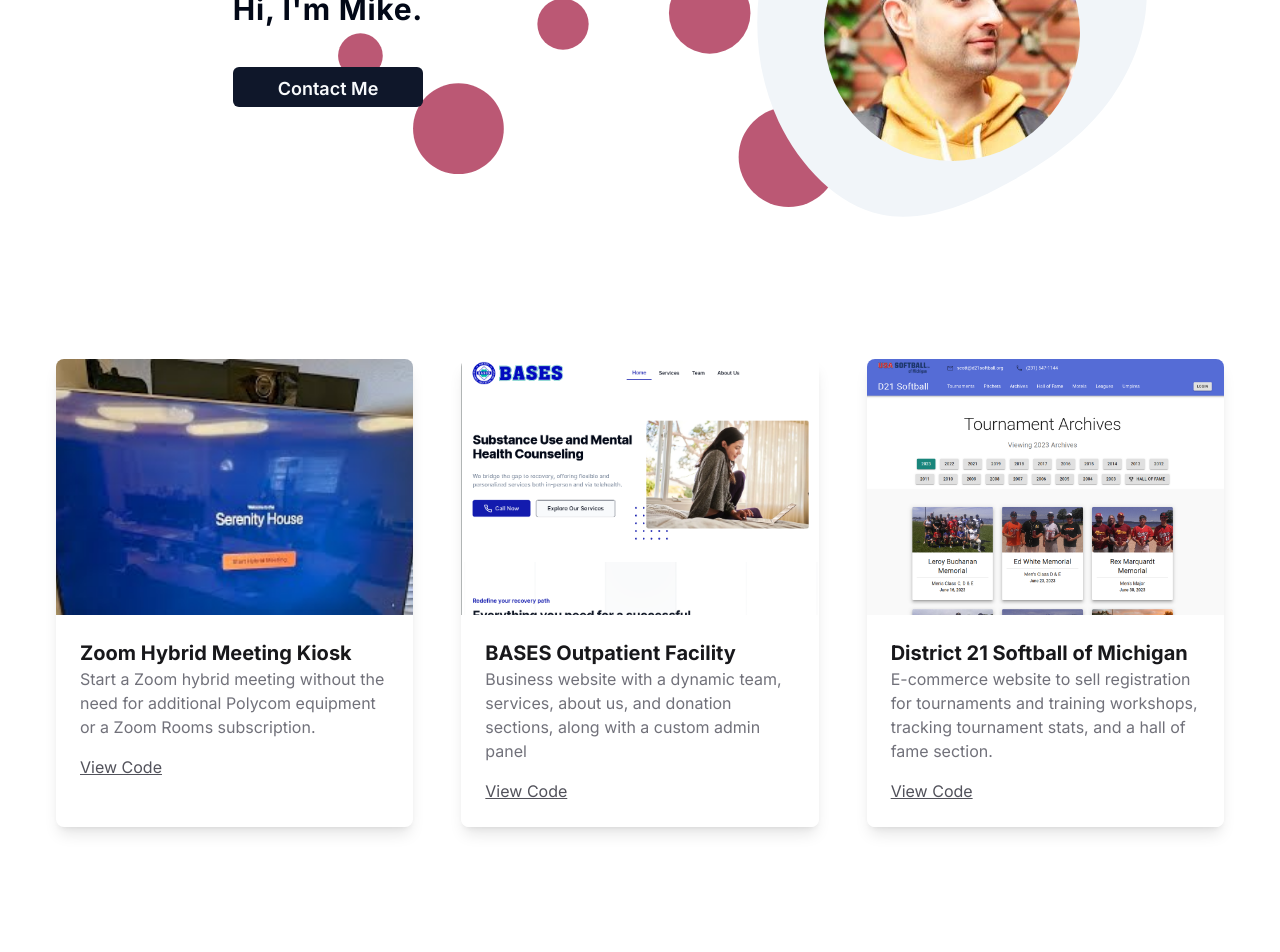
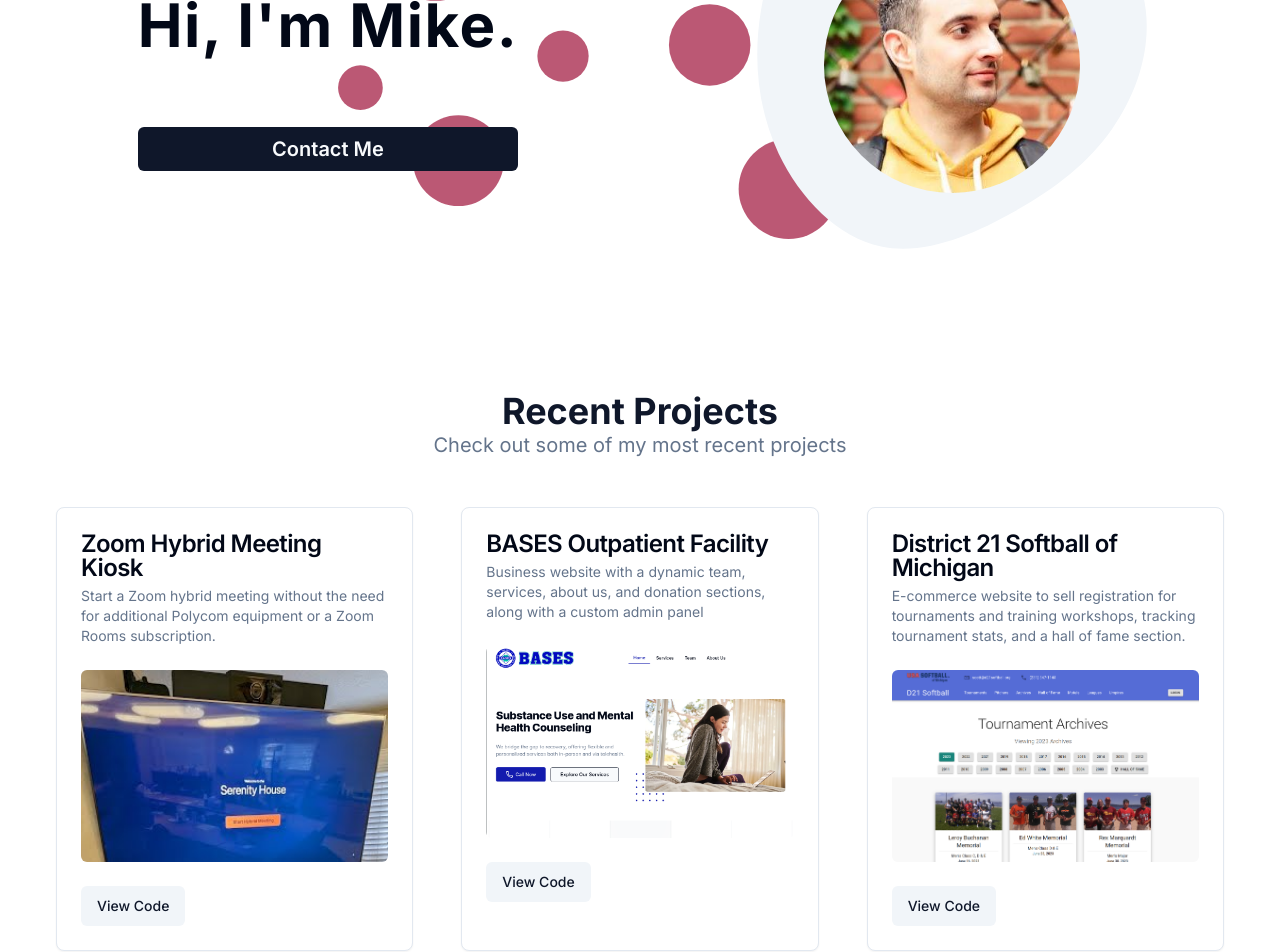
Before and after one commit to mikecebul/next-portfolio, a Next.js app: page / in a window 1280 px wide. Shown: the part 260-1212 px from the top of the page. Built offline with nearby package versions, Linux system fonts and the light colour scheme.

Commit message:
Chore: add shadcn styling for projects

```diff
--- a/package.json
+++ b/package.json
@@ -9,6 +9,7 @@
     "lint": "next lint"
   },
   "dependencies": {
+    "@radix-ui/react-aspect-ratio": "^1.0.3",
     "@radix-ui/react-dropdown-menu": "^2.0.6",
     "@radix-ui/react-navigation-menu": "^1.1.4",
     "@radix-ui/react-slot": "^1.0.2",
--- a/src/_components/main-nav.tsx
+++ b/src/_components/main-nav.tsx
@@ -19,8 +19,8 @@ export function MainNav() {
   const currentPathName = usePathname();
 
   return (
-    <div className="flex justify-center items-center py-8 container relative">
-      <p className="text-xl font-bold absolute left-8">MikeCebul</p>
+    <div className="flex justify-center items-center py-12 container relative">
+      <p className="text-xl font-bold absolute left-8 lg:left-16">MikeCebul</p>
       <NavigationMenu className="justify-around">
         <NavigationMenuList className="hidden">
           {siteConfig.NavLinks.map((item) => (
@@ -38,7 +38,7 @@ export function MainNav() {
           ))}
         </NavigationMenuList>
       </NavigationMenu>
-      <div className="absolute right-8">
+      <div className="absolute right-8 lg:right-16">
         <ModeToggle />
       </div>
     </div>
--- a/src/_components/mode-toggle.tsx
+++ b/src/_components/mode-toggle.tsx
@@ -18,7 +18,7 @@ export function ModeToggle() {
   return (
     <DropdownMenu>
       <DropdownMenuTrigger asChild>
-        <Button variant="outline" size="icon">
+        <Button variant="outline" size="sm">
           <Sun className="h-[1.2rem] w-[1.2rem] rotate-0 scale-100 transition-all dark:-rotate-90 dark:scale-0" />
           <Moon className="absolute h-[1.2rem] w-[1.2rem] rotate-90 scale-0 transition-all dark:rotate-0 dark:scale-100" />
           <span className="sr-only">Toggle theme</span>
--- /dev/null
+++ b/src/_components/ui/aspect-ratio.tsx
@@ -0,0 +1,7 @@
+"use client"
+
+import * as AspectRatioPrimitive from "@radix-ui/react-aspect-ratio"
+
+const AspectRatio = AspectRatioPrimitive.Root
+
+export { AspectRatio }
--- a/src/_components/ui/button.tsx
+++ b/src/_components/ui/button.tsx
@@ -22,7 +22,7 @@ const buttonVariants = cva(
       size: {
         default: "h-10 px-4 py-2",
         sm: "h-9 rounded-md px-3",
-        lg: "h-11 rounded-md px-8",
+        lg: "h-11 rounded-md px-8 py-2",
         icon: "h-10 w-10",
       },
     },
--- /dev/null
+++ b/src/_components/ui/card.tsx
@@ -0,0 +1,79 @@
+import * as React from "react"
+
+import { cn } from "@/_lib/utils"
+
+const Card = React.forwardRef<
+  HTMLDivElement,
+  React.HTMLAttributes<HTMLDivElement>
+>(({ className, ...props }, ref) => (
+  <div
+    ref={ref}
+    className={cn(
+      "rounded-lg border bg-card text-card-foreground shadow-sm",
+      className
+    )}
+    {...props}
+  />
+))
+Card.displayName = "Card"
+
+const CardHeader = React.forwardRef<
+  HTMLDivElement,
+  React.HTMLAttributes<HTMLDivElement>
+>(({ className, ...props }, ref) => (
+  <div
+    ref={ref}
+    className={cn("flex flex-col space-y-1.5 p-6", className)}
+    {...props}
+  />
+))
+CardHeader.displayName = "CardHeader"
+
+const CardTitle = React.forwardRef<
+  HTMLParagraphElement,
+  React.HTMLAttributes<HTMLHeadingElement>
+>(({ className, ...props }, ref) => (
+  <h3
+    ref={ref}
+    className={cn(
+      "text-2xl font-semibold leading-none tracking-tight",
+      className
+    )}
+    {...props}
+  />
+))
+CardTitle.displayName = "CardTitle"
+
+const CardDescription = React.forwardRef<
+  HTMLParagraphElement,
+  React.HTMLAttributes<HTMLParagraphElement>
+>(({ className, ...props }, ref) => (
+  <p
+    ref={ref}
+    className={cn("text-sm text-muted-foreground", className)}
+    {...props}
+  />
+))
+CardDescription.displayName = "CardDescription"
+
+const CardContent = React.forwardRef<
+  HTMLDivElement,
+  React.HTMLAttributes<HTMLDivElement>
+>(({ className, ...props }, ref) => (
+  <div ref={ref} className={cn("p-6 pt-0", className)} {...props} />
+))
+CardContent.displayName = "CardContent"
+
+const CardFooter = React.forwardRef<
+  HTMLDivElement,
+  React.HTMLAttributes<HTMLDivElement>
+>(({ className, ...props }, ref) => (
+  <div
+    ref={ref}
+    className={cn("flex items-center p-6 pt-0", className)}
+    {...props}
+  />
+))
+CardFooter.displayName = "CardFooter"
+
+export { Card, CardHeader, CardFooter, CardTitle, CardDescription, CardContent }
--- a/src/app/page.tsx
+++ b/src/app/page.tsx
@@ -3,6 +3,14 @@ import Image from "next/image";
 import { buttonVariants } from "@/_components/ui/button";
 import { cn } from "@/_lib/utils";
 import Dots from "@/_components/dots";
+import {
+  Card,
+  CardContent,
+  CardDescription,
+  CardFooter,
+  CardHeader,
+  CardTitle,
+} from "@/_components/ui/card";
 
 const projects = [
   {
@@ -55,22 +63,24 @@ export default function Home() {
 
 function Hero() {
   return (
-    <div className="lg:container">
+    <div className="container">
       <div className="grid grid-cols-1 gap-8 items-center lg:grid-cols-2 relative">
         <div className="space-y-2 text-center lg:text-left justify-center lg:mx-auto">
-          <h1 className="">Software Engineer</h1>
-          <h2 className="text-3xl tracking-wide font-bold lg:pb-8">
+          <h1 className="text-xl">Software Engineer</h1>
+          <h2 className="text-6xl tracking-wide font-bold lg:pb-8">
             Hi, I&apos;m Mike.
           </h2>
+          <div className="pt-8">
             <a
               href="mailto:mikecebul@gmail.com"
               className={cn(
-              buttonVariants(),
-              "hidden lg:block font-semibold text-lg"
+                buttonVariants({ size: "lg" }),
+                "hidden lg:block font-semibold text-xl text-center"
               )}
             >
               Contact Me
             </a>
+          </div>
         </div>
         <div className="flex flex-col justify-center items-center relative">
           <svg
@@ -100,44 +110,48 @@ function Hero() {
             />
           </div>
         </div>
-        <Button className="font-semibold text-lg lg:hidden rounded-none">
+        <Button size="lg" className="font-semibold text-xl lg:hidden w-full">
           Contact Me
         </Button>
         <Dots />
       </div>
-      <Projects />
+      <Cards />
     </div>
   );
 }
 
-function Projects() {
+function Cards() {
   return (
     <section className="w-full py-12 md:py-24 lg:py-32">
-      <div className="container grid grid-cols-1 md:grid-cols-2 lg:grid-cols-3 gap-6 px-4 md:px-6 lg:gap-12">
+      <div className="text-center mb-6 md:mb-12">
+          <h2 className="text-3xl md:text-4xl font-bold text-slate-900 dark:text-slate-50">Recent Projects</h2>
+          <p className="text-xl text-slate-500 dark:text-slate-400">Check out some of my most recent projects</p>
+        </div>
+      <div className="grid grid-cols-1 md:grid-cols-2 lg:grid-cols-3 gap-6 md:px-6 lg:gap-12">
         {projects.map((project, index) => (
-          <div className="rounded-lg shadow-lg overflow-hidden" key={index}>
+          <Card key={index}>
+            <CardHeader>
+              <CardTitle>{project.name}</CardTitle>
+              <CardDescription>{project.description}</CardDescription>
+            </CardHeader>
+            <CardContent>
               <Image
+                src={project.image}
                 alt={project.name}
-              className="object-cover object-top w-full h-64"
-              width="300"
-              height="200"
-              src={project.image}
+                width={300}
+                height={200}
+                className="object-cover object-top rounded-md w-full h-48"
               />
-            <div className="p-6 bg-white dark:bg-zinc-800">
-              <h3 className="text-xl font-bold text-zinc-900 dark:text-zinc-50">
-                {project.name}
-              </h3>
-              <p className="text-zinc-500 dark:text-zinc-400">
-                {project.description}
-              </p>
+            </CardContent>
+            <CardFooter>
               <a
-                className="mt-4 inline-block text-zinc-600 underline dark:text-zinc-300"
+                className={cn(buttonVariants({ variant: "secondary" }), "")}
                 href={project.link}
               >
                 View Code
               </a>
-            </div>
-          </div>
+            </CardFooter>
+          </Card>
         ))}
       </div>
     </section>
```
Also changed, not shown: 1 other file (tests, documents, lock files or other folders). Lines whose indentation alone changed are shown as unchanged.
